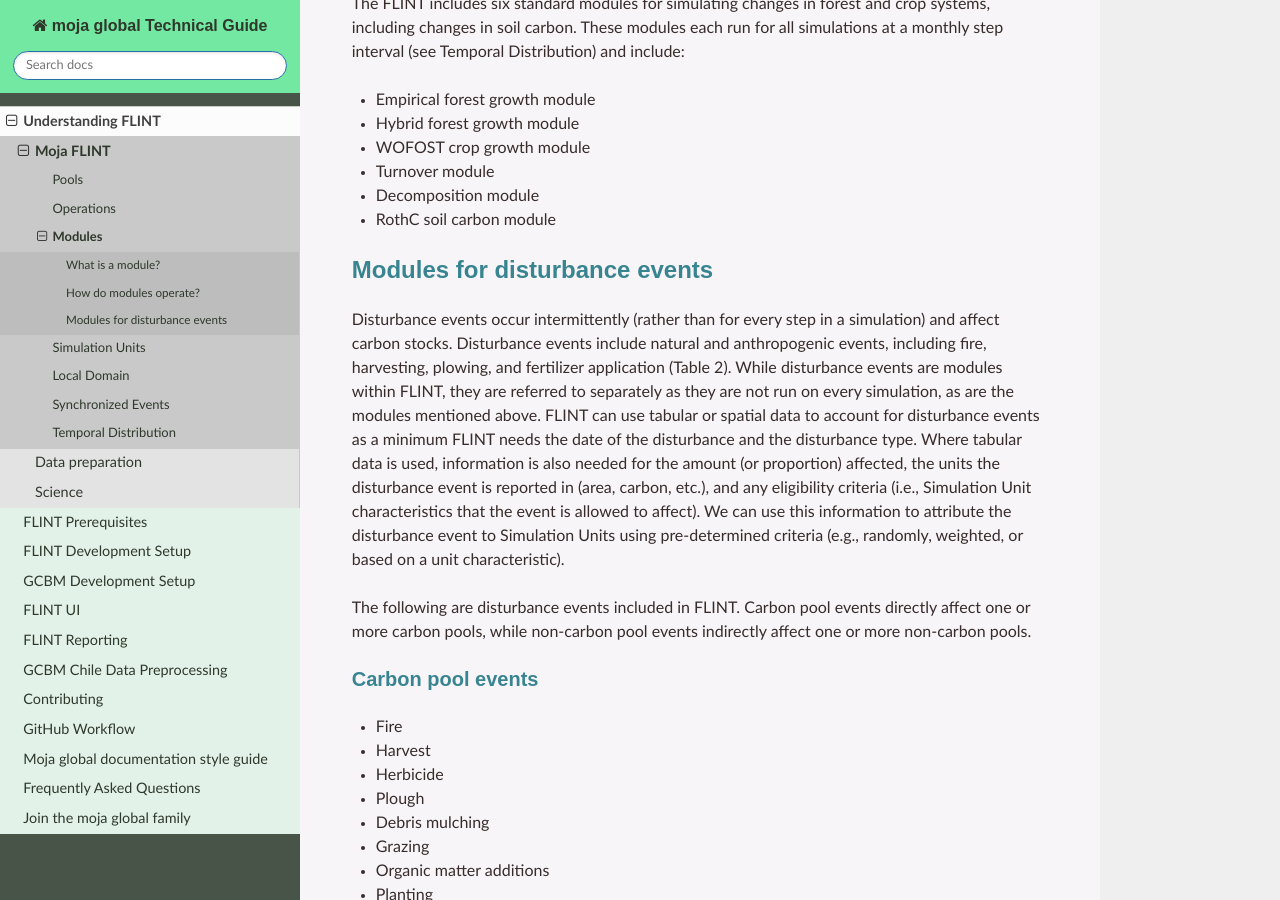
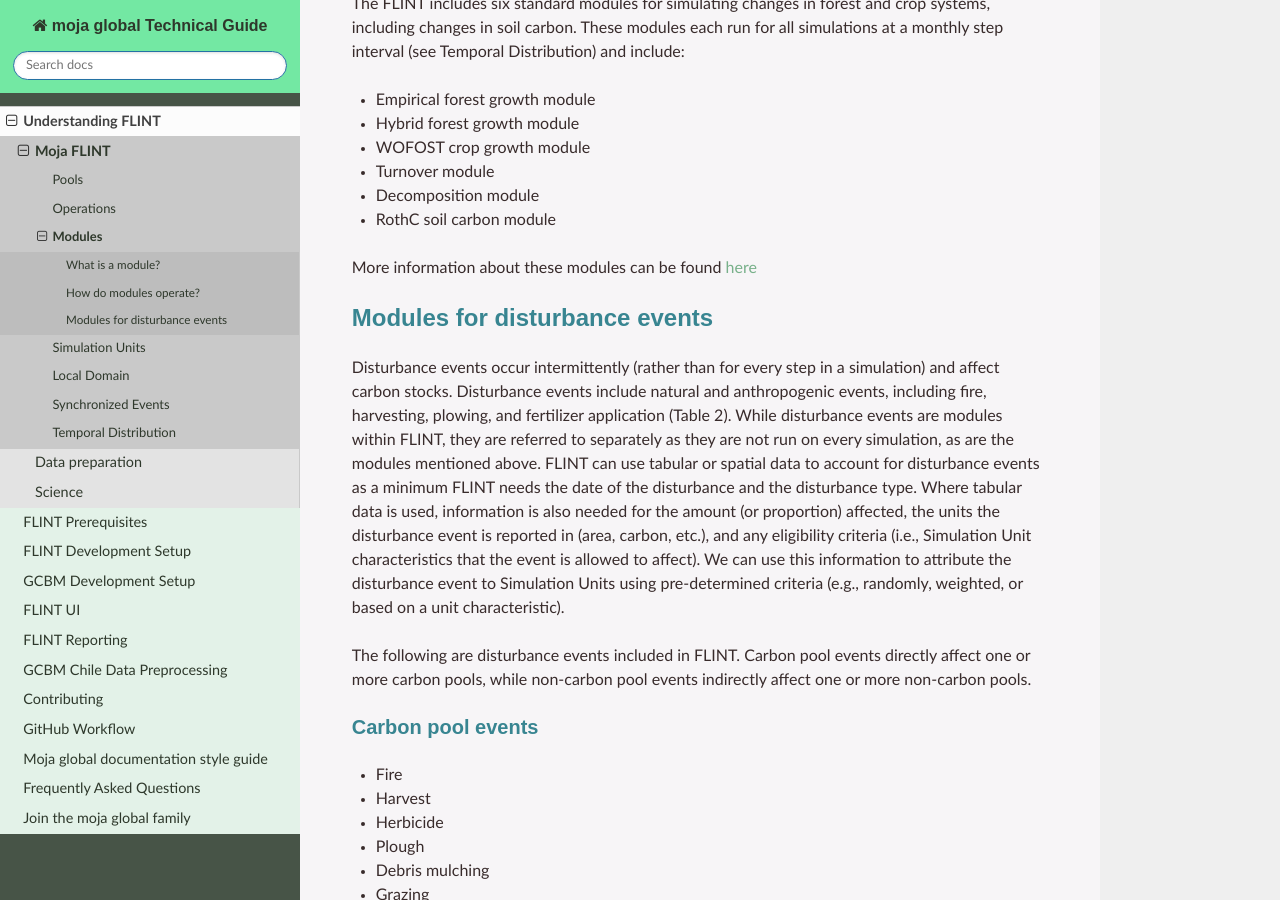
Before and after one commit to moja-global/moja_global_docs, a Sphinx documentation site: the page built from docs/Understanding-FLINT/moja-flint/modules.rst, in a window 1280 px wide and 900 px high, scrolled down 771 px. Built offline with Sphinx 7.4.7 and the Read the Docs theme 2.0.0, drawn with Linux system fonts in a browser that asks for light colours.

Commit message:
docs: linked the wiki page explaining FLINT modules

```diff
--- a/docs/Understanding-FLINT/moja-flint/modules.rst
+++ b/docs/Understanding-FLINT/moja-flint/modules.rst
@@ -47,6 +47,10 @@
 -  Decomposition module
 -  RothC soil carbon module
 
+More information about these modules can be found `here`_
+
+.. _here: https://github.com/moja-global/FLINT/wiki/3.4-Module-Science
+
 Modules for disturbance events
 ------------------------------
 
```
